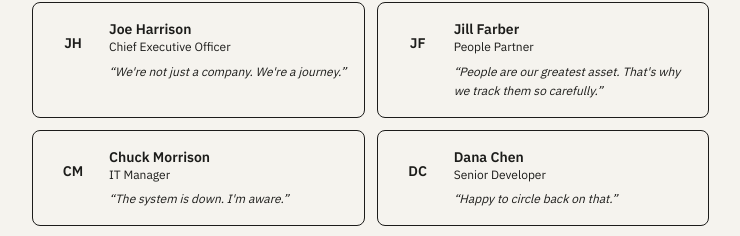
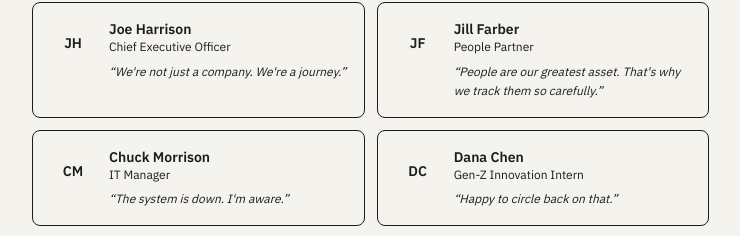
Before and after one commit to cotibllc/websites, a Next.js app in the folder corporate-hardcore/corporate-hardcore/: page /company in a window 1280 px wide. Shown: the part 1444-1680 px from the top of the page, without its empty margins (84-824 px from the left). Built offline with nearby package versions, Linux system fonts and the light colour scheme.

Commit message:
CH: Dana Chen title → Gen-Z Innovation Intern (preview)
Title string only; emp #00612 / IT dept unchanged.
Pack A Farber / IT Manager and other cast rows held.
No production deploy until Chuck signs preview.

```diff
--- a/corporate-hardcore/corporate-hardcore/src/app/company/page.tsx
+++ b/corporate-hardcore/corporate-hardcore/src/app/company/page.tsx
@@ -75,7 +75,7 @@ const leadership: {
   },
   {
     name: "Dana Chen",
-    title: "Senior Developer",
+    title: "Gen-Z Innovation Intern",
     initials: "DC",
     quote: "Happy to circle back on that.",
     href: null,
--- a/corporate-hardcore/corporate-hardcore/src/data/content.ts
+++ b/corporate-hardcore/corporate-hardcore/src/data/content.ts
@@ -67,7 +67,7 @@ export const characters: Character[] = [
   {
     id: 'dana-chen',
     name: 'Dana Chen',
-    title: 'Senior Developer',
+    title: 'Gen-Z Innovation Intern',
     department: 'Information Technology',
     yearsOfService: '6',
     clearanceLevel: 'STANDARD',
```
